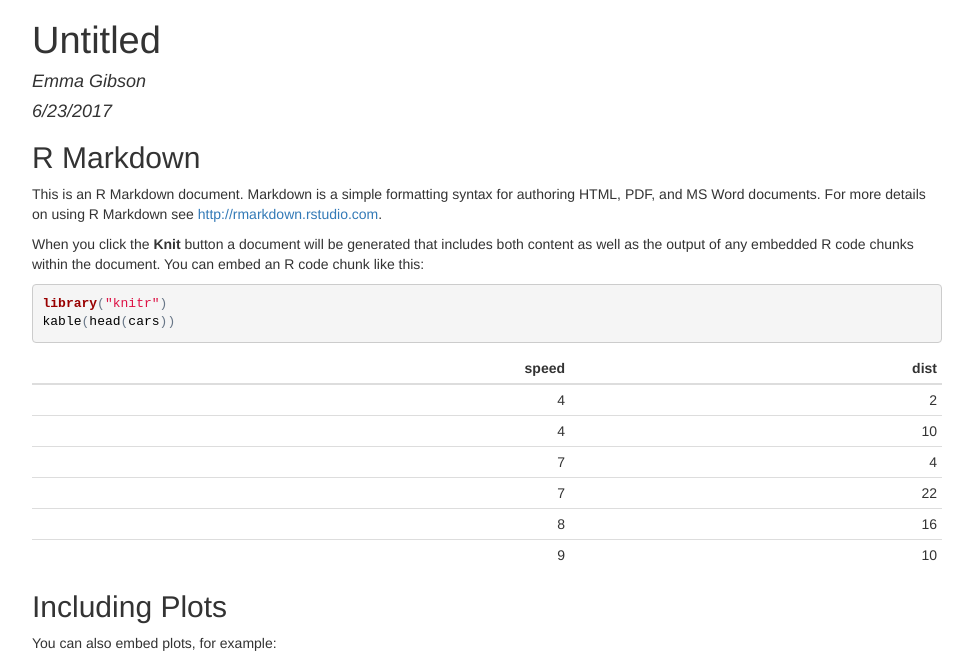
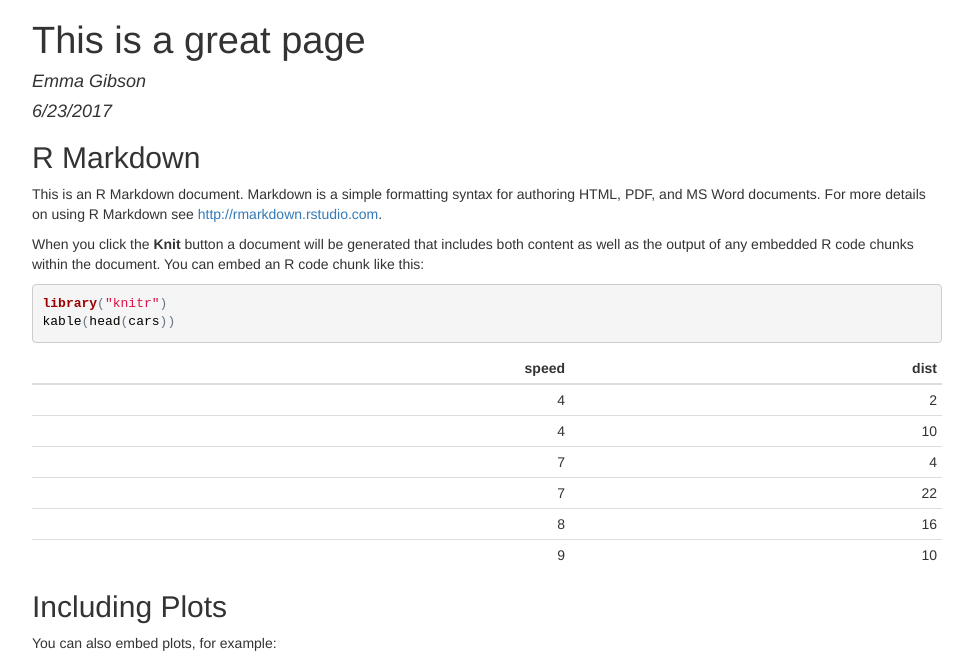
Before and after one commit to naupaka/neon-2017-git-friday-exercise, a plain HTML site: page index.html in a window 1280 px wide. Shown: the top 660 px of the page, without its empty margins (153-1126 px from the left). Drawn offline with nearby package versions, Linux system fonts and the light colour scheme; some packages are replaced by stand-ins of ours.

Commit message:
Update title

```diff
--- a/index.html
+++ b/index.html
@@ -116,7 +116,7 @@ $(document).ready(function () {
 
 
 
-<h1 class="title toc-ignore">Untitled</h1>
+<h1 class="title toc-ignore">This is a great page</h1>
 <h4 class="author"><em>Emma Gibson</em></h4>
 <h4 class="date"><em>6/23/2017</em></h4>
 
```
